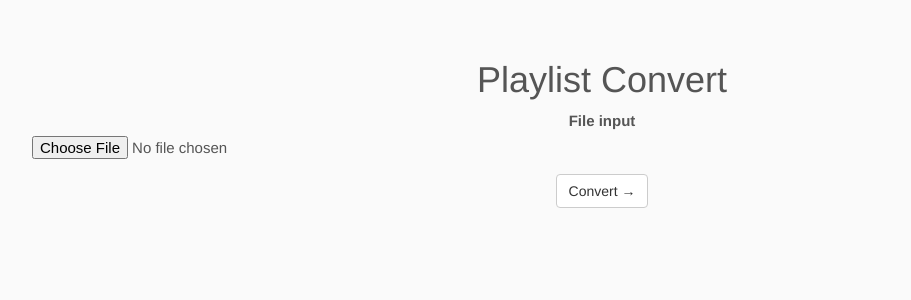
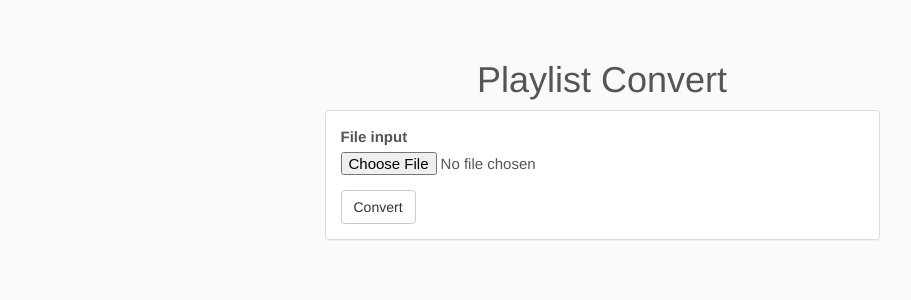
Before and after one commit to msschwartz/msschwartz.github.io, a Jekyll site: the page built from playlistconvert.html, in a window 1280 px wide. Shown: the top 300 px of the page, without its empty margins (38-949 px from the left). Built offline with Jekyll 4.4.1, drawn with Linux system fonts in a browser that asks for light colours.

Commit message:
Finish convert

```diff
--- a/playlistconvert.html
+++ b/playlistconvert.html
@@ -2,14 +2,40 @@
 layout: default
 title: Playlist Convert
 ---
-<div class="row">
-    <div class="col-xs-12">
-        <div class="form-group">
-            <label>File input</label>
-            <input type="file">
-        </div>
-        <div class="form-group">
-            <button class="btn btn-default">Convert &rarr;</button>
+<div class="row text-left">
+    <div class="col-xs-offset-3 col-xs-6">
+        <div class="panel panel-default">
+            <div class="panel-body">
+                <div class="form-group">
+                    <label>File input</label>
+                    <input id="file" type="file">
+                </div>
+                <button class="btn btn-default" onclick="convert()">Convert</button>
+            </div>
         </div>
     </div>
+    <script src="/javascripts/FileSaver.min.js"></script>
+    <script type="text/javascript">
+        function convert() {
+            const [file] = document.getElementById('file').files;
+            if (!file) {
+                alert('no file');
+            }
+
+            const reader = new FileReader();
+            reader.addEventListener('load', event => {
+                var content = '';
+                const lines = event.target.result.split(/\r*\n/);
+                for (let line of lines) {
+                    const matches = line.match(/"(.+)"/);
+                    if (matches && matches[1]) {
+                        content += matches[1] + "\n";
+                    }
+                }
+                const blob = new Blob([content], {type: "text/plain;charset=utf-8"});
+                saveAs(blob, "playlist.m3u8");
+            });
+            reader.readAsText(file);
+        }
+    </script>
 </div>
```
